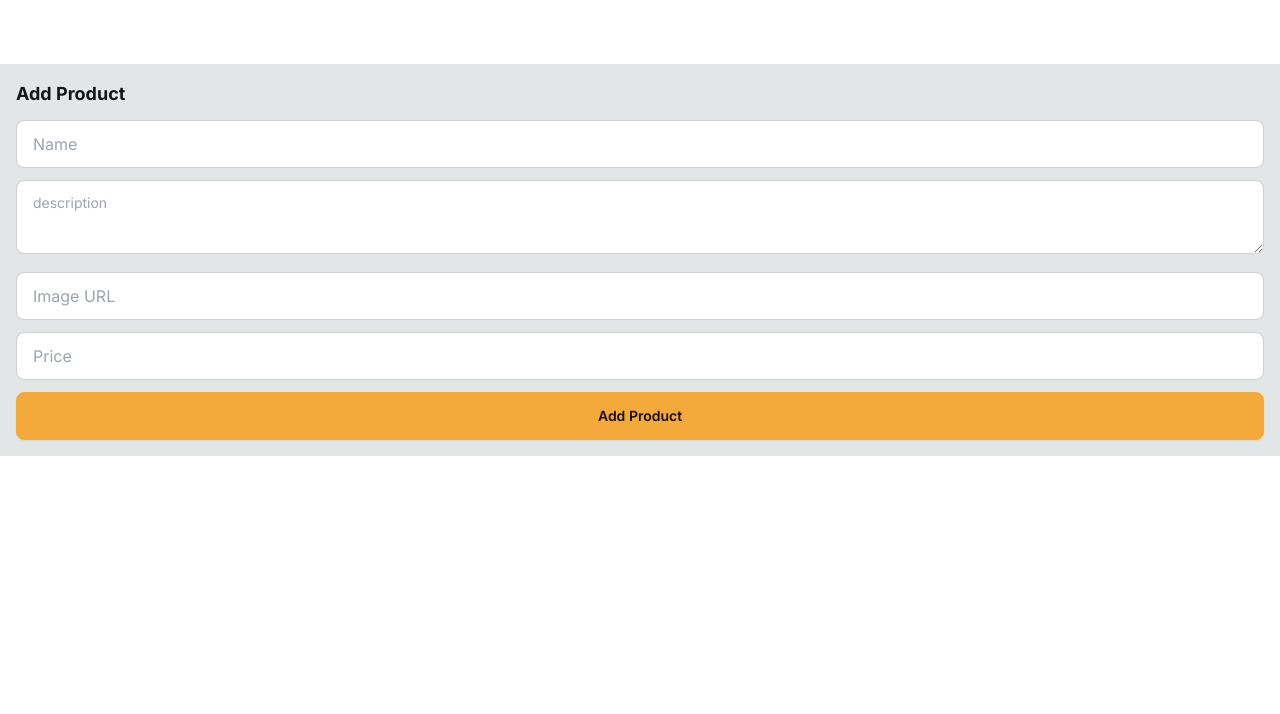
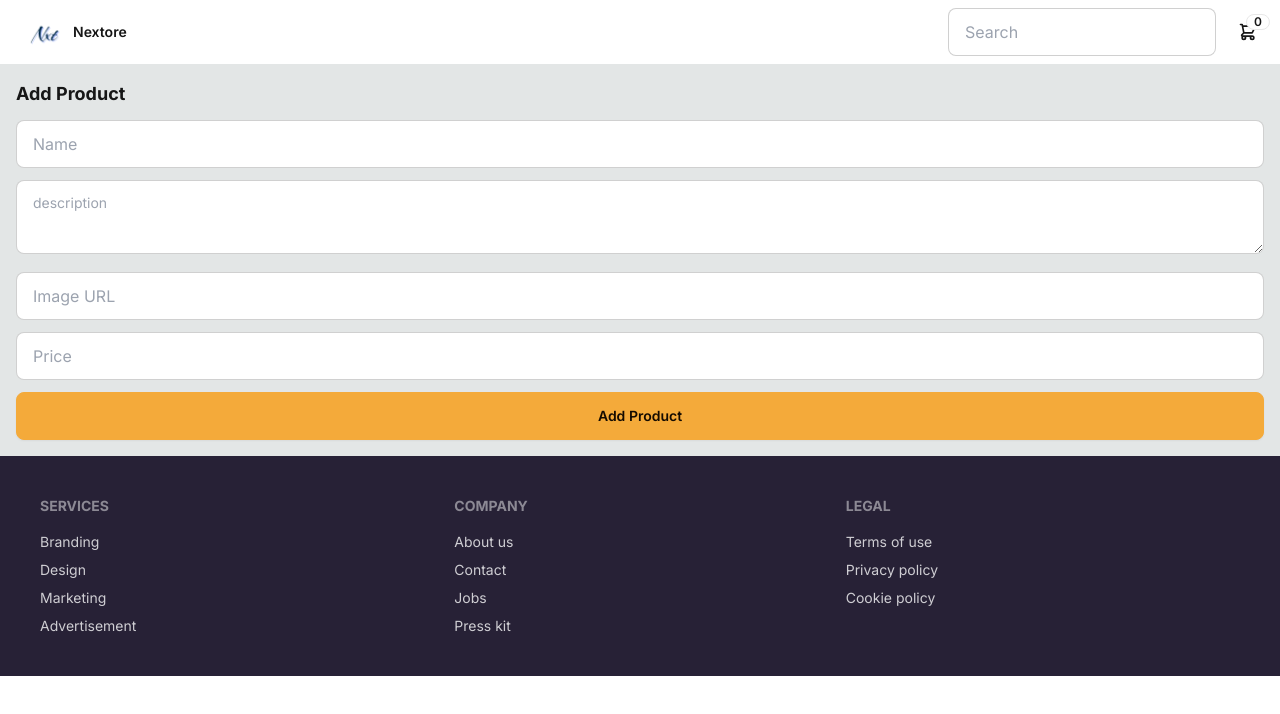
Before and after one commit to anuja-rahul/shop-nextjs, a Next.js app: page /add-product in a window 1280 px wide. Shown: the top 714 px of the page. Built offline with nearby package versions, Linux system fonts and the light colour scheme; no server answers.

Commit message:
header and footer done

```diff
--- /dev/null
+++ b/src/app/Footer.tsx
@@ -0,0 +1,28 @@
+export default function Footer() {
+  return (
+    <footer className="bg-neutral p-10 text-neutral-content">
+      <div className="footer m-auto max-w-7xl">
+        <div>
+          <span className="footer-title">Services</span>
+          <a className="link-hover link">Branding</a>
+          <a className="link-hover link">Design</a>
+          <a className="link-hover link">Marketing</a>
+          <a className="link-hover link">Advertisement</a>
+        </div>
+        <div>
+          <span className="footer-title">Company</span>
+          <a className="link-hover link">About us</a>
+          <a className="link-hover link">Contact</a>
+          <a className="link-hover link">Jobs</a>
+          <a className="link-hover link">Press kit</a>
+        </div>
+        <div>
+          <span className="footer-title">Legal</span>
+          <a className="link-hover link">Terms of use</a>
+          <a className="link-hover link">Privacy policy</a>
+          <a className="link-hover link">Cookie policy</a>
+        </div>
+      </div>
+    </footer>
+  );
+}
--- a/src/app/Navbar/Navbar.tsx
+++ b/src/app/Navbar/Navbar.tsx
@@ -1,7 +1,46 @@
-export default function Navbar() {
+import Image from "next/image";
+import Link from "next/link";
+import Logo from "@/assets/logo.png";
+import { redirect } from "next/navigation";
+import { getCart } from "../lib/db/cart";
+import ShoppingcartButton from "./ShoppingCartButton";
+
+async function searchProducts(formData: FormData) {
+  "use server";
+
+  const SearchQuery = formData.get("searchQuery")?.toString();
+
+  if (SearchQuery) {
+    redirect("/search?query=" + SearchQuery);
+  }
+}
+
+export default async function Navbar() {
+  const cart = await getCart();
+
   return (
     <div className="bg-base-100">
-      <div className="navbar m-auto max-w-7xl flex-col gap-2 sm:flex-row"></div>
+      <div className="navbar m-auto max-w-7xl flex-col gap-2 sm:flex-row">
+        <div className="flex-1">
+          <Link href="/" className="text-xl- btn btn-ghost normal-case">
+            <Image src={Logo} height={40} width={40} alt="logo" />
+            Nextore
+          </Link>
+        </div>
+        <div className="flex-none gap-2">
+          <form action={searchProducts}>
+            <div className="form-control">
+              <input
+                name="searchQuery"
+                placeholder="Search"
+                type="text"
+                className="input input-bordered w-full min-w-[100px]"
+              />
+            </div>
+          </form>
+          <ShoppingcartButton cart={cart} />
+        </div>
+      </div>
     </div>
   );
 }
--- /dev/null
+++ b/src/app/Navbar/ShoppingCartButton.tsx
@@ -0,0 +1,64 @@
+"use client";
+
+import Link from "next/link";
+import { ShoppingCart } from "../lib/db/cart";
+import { formatPrice } from "../lib/format";
+
+interface ShoppingCartButtonProps {
+  cart: ShoppingCart | null;
+}
+
+export default function ShoppingcartButton({ cart }: ShoppingCartButtonProps) {
+  function closeDropdown() {
+    const elem = document.activeElement as HTMLElement;
+    if (elem) {
+      elem.blur();
+    }
+  }
+
+  return (
+    <div className="dropdown dropdown-end">
+      <label tabIndex={0} className="btn btn-circle btn-ghost">
+        <div className="indicator">
+          <svg
+            xmlns="http://www.w3.org/2000/svg"
+            className="h-5 w-5"
+            fill="none"
+            viewBox="0 0 24 24"
+            stroke="currentColor"
+          >
+            <path
+              strokeLinecap="round"
+              strokeLinejoin="round"
+              strokeWidth="2"
+              d="M3 3h2l.4 2M7 13h10l4-8H5.4M7 13L5.4 5M7 13l-2.293 2.293c-.63.63-.184 1.707.707 1.707H17m0 0a2 2 0 100 4 2 2 0 000-4zm-8 2a2 2 0 11-4 0 2 2 0 014 0z"
+            />
+          </svg>
+          <span className="badge indicator-item badge-sm">
+            {cart?.size || 0}
+          </span>
+        </div>
+      </label>
+      <div
+        tabIndex={0}
+        className="card dropdown-content card-compact z-30 mt-3 w-52 bg-base-100 shadow"
+      >
+        <div className="card-body">
+          <span className="text-lg font-bold">{cart?.size || 0} Items</span>
+          <span className="text-info">
+            Subtotal: {formatPrice(cart?.subtotal || 0)}
+          </span>
+          <div className="card-actions">
+            <Link
+              href="/cart"
+              className="btn btn-primary btn-block"
+              onClick={closeDropdown}
+            >
+              View cart
+            </Link>
+          </div>
+        </div>
+      </div>
+    </div>
+  );
+}
--- a/src/app/layout.tsx
+++ b/src/app/layout.tsx
@@ -2,6 +2,7 @@
 import { Inter } from "next/font/google";
 import "./globals.css";
 import Navbar from "./Navbar/Navbar";
+import Footer from "./Footer";
 
 const inter = Inter({ subsets: ["latin"] });
 
@@ -23,6 +24,7 @@
       <body className={inter.className}>
         <Navbar />
         <main className="m-auto min-w-[300px] max-w-7xl p-4">{children}</main>
+        <Footer />
       </body>
     </html>
   );
```
Also changed, not shown: public/favicon.png, src/assets/logo.png (added).
